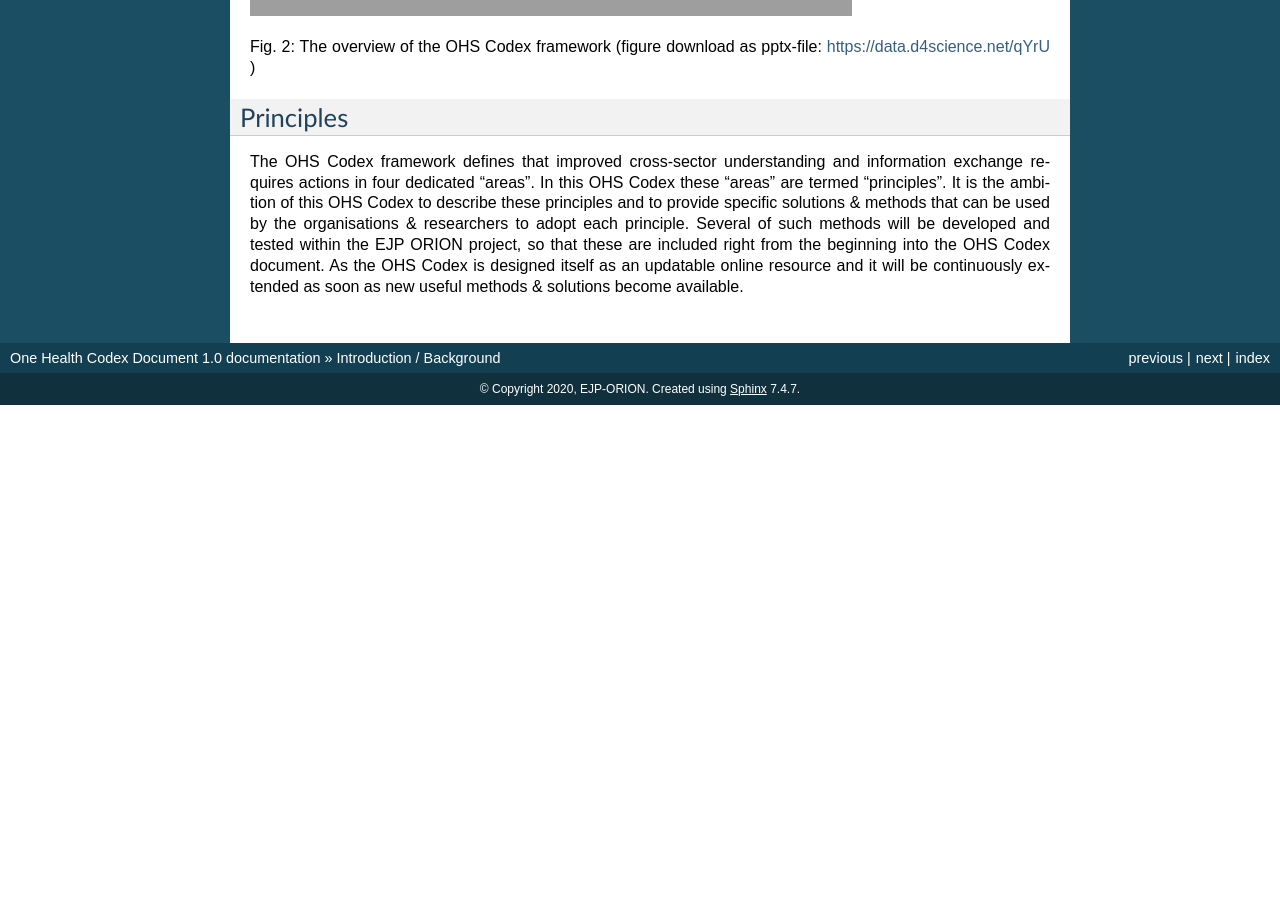
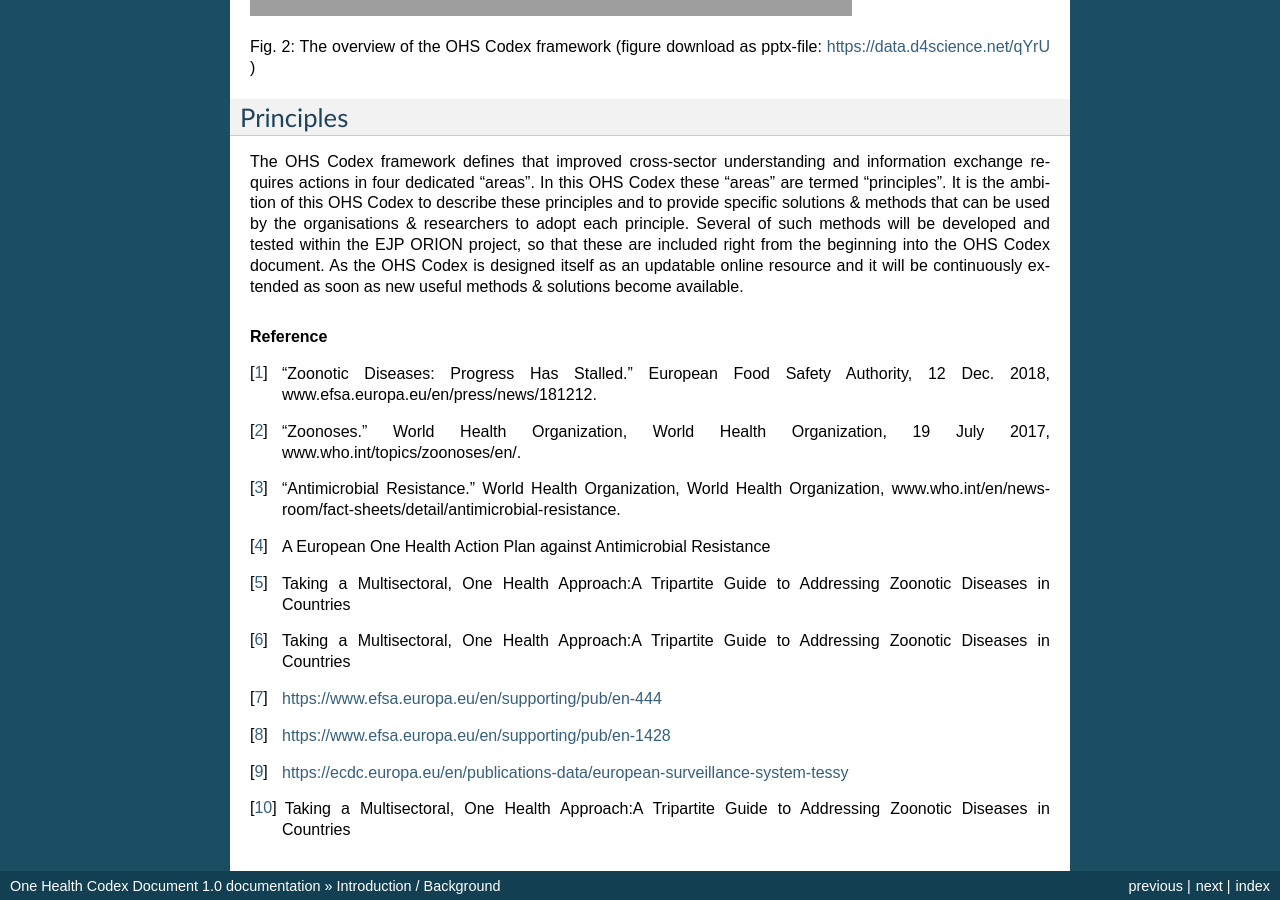
Before and after one commit to EJP-ORION/OH-Surveillance-Codex, a Sphinx documentation site: the page built from docs/1-introduction.rst, in a window 1280 px wide and 900 px high, scrolled down 2621 px. Built offline with Sphinx 7.4.7, drawn with Linux system fonts in a browser that asks for light colours; before the commit the page ends 3026 px from its top, so only the background shows below that; some of the changed text lies outside the part shown; grey boxes are pictures that could not be loaded.

Commit message:
adding references correctly

```diff
--- a/docs/1-introduction.rst
+++ b/docs/1-introduction.rst
@@ -146,6 +146,45 @@ continuously extended as soon as new useful methods & solutions become
 available.
 
 
+.. rubric:: Reference
+
+.. [1]
+   “Zoonotic Diseases: Progress Has Stalled.” European Food Safety
+   Authority, 12 Dec. 2018, www.efsa.europa.eu/en/press/news/181212.
+
+.. [2]
+   “Zoonoses.” World Health Organization, World Health Organization, 19
+   July 2017, www.who.int/topics/zoonoses/en/.
+
+.. [3]
+   “Antimicrobial Resistance.” World Health Organization, World Health
+   Organization,
+   www.who.int/en/news-room/fact-sheets/detail/antimicrobial-resistance.
+
+.. [4]
+   A European One Health Action Plan against Antimicrobial Resistance
+
+.. [5]
+   Taking a Multisectoral, One Health Approach:A Tripartite Guide to
+   Addressing Zoonotic Diseases in Countries
+
+.. [6]
+   Taking a Multisectoral, One Health Approach:A Tripartite Guide to
+   Addressing Zoonotic Diseases in Countries
+
+.. [7]
+   https://www.efsa.europa.eu/en/supporting/pub/en-444
+
+.. [8]
+   https://www.efsa.europa.eu/en/supporting/pub/en-1428
+
+.. [9]
+   https://ecdc.europa.eu/en/publications-data/european-surveillance-system-tessy
+
+.. [10]
+   Taking a Multisectoral, One Health Approach:A Tripartite Guide to
+   Addressing Zoonotic Diseases in Countries
+
 .. |image0| image:: media/image4.png
    :width: 6.28229in
    :height: 3.98799in
```
Also changed, not shown: docs/4-the-data-principle.rst (+24 -0 lines).
